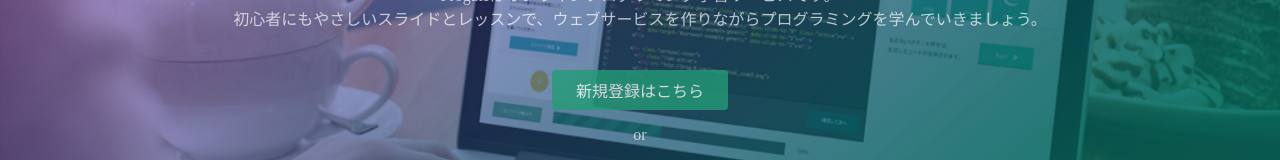
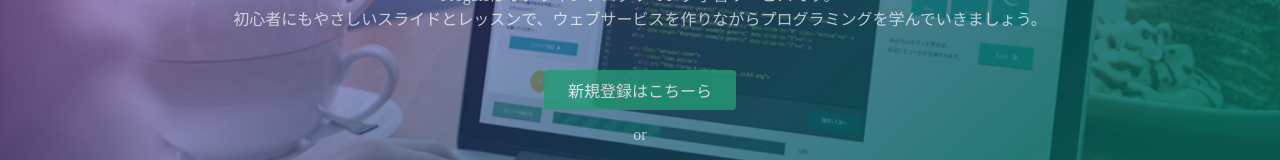
Before and after one commit to rairuTK/rairuTK.github.io, a plain HTML site: page index.html in a window 1280 px wide. Shown: the part 362-522 px from the top of the page. Drawn offline with Linux system fonts and the light colour scheme.

Commit message:
Update index.html

```diff
--- a/index.html
+++ b/index.html
@@ -26,7 +26,7 @@
       <h1>LEARN TO CODE.<br>LEARN TO BE CREATIVE.</h1>
       <p>Progateはオンラインプログラミング学習サービスです。<br>初心者にもやさしいスライドとレッスンで、ウェブサービスを作りながらプログラミングを学んでいきましょう。</p>
       <div class="btn-wrapper">
-        <a href="#" class="btn signup">新規登録はこちら</a>
+        <a href="#" class="btn signup">新規登録はこちーら</a>
         <p>or</p>
         <a href="#" class="btn facebook"><span class="fa fa-facebook"></span>Facebookで登録</a>
         <a href="#" class="btn twitter"><span class="fa fa-twitter"></span>Twitterで登録</a>
```
